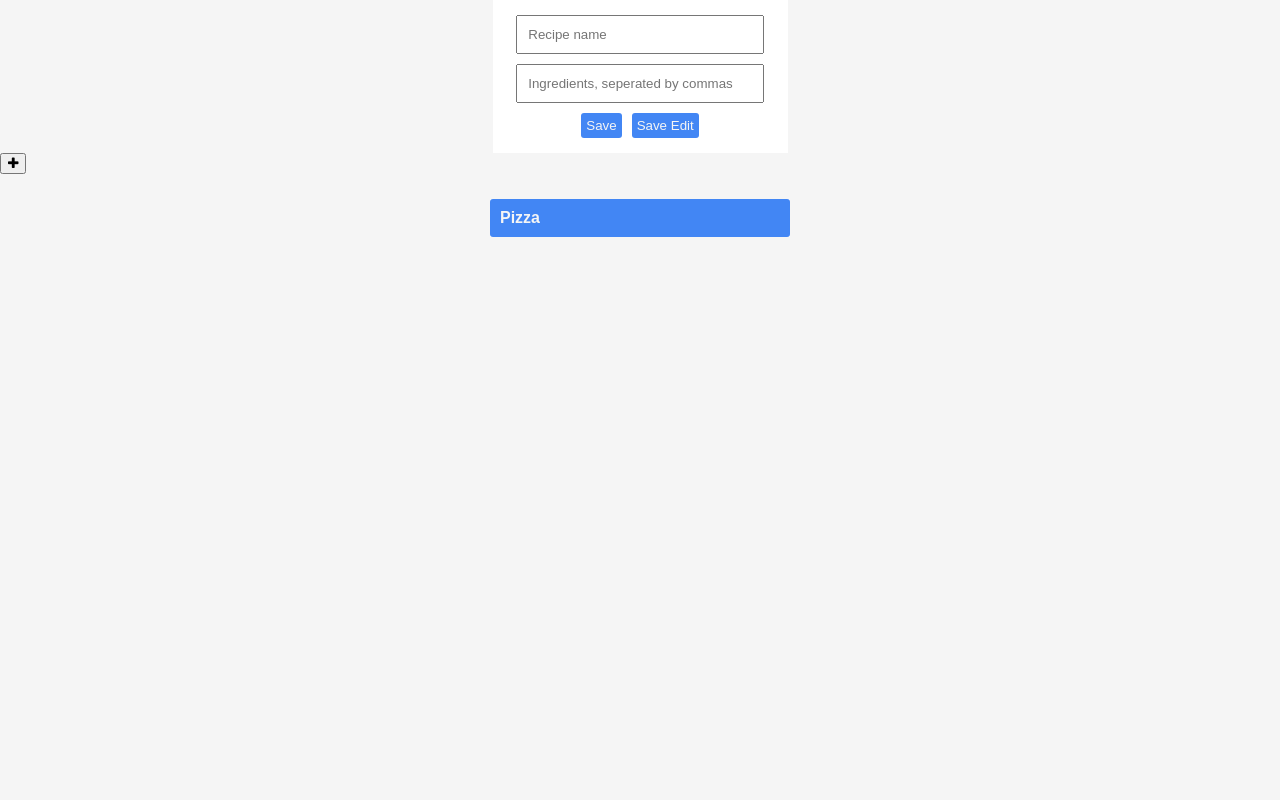
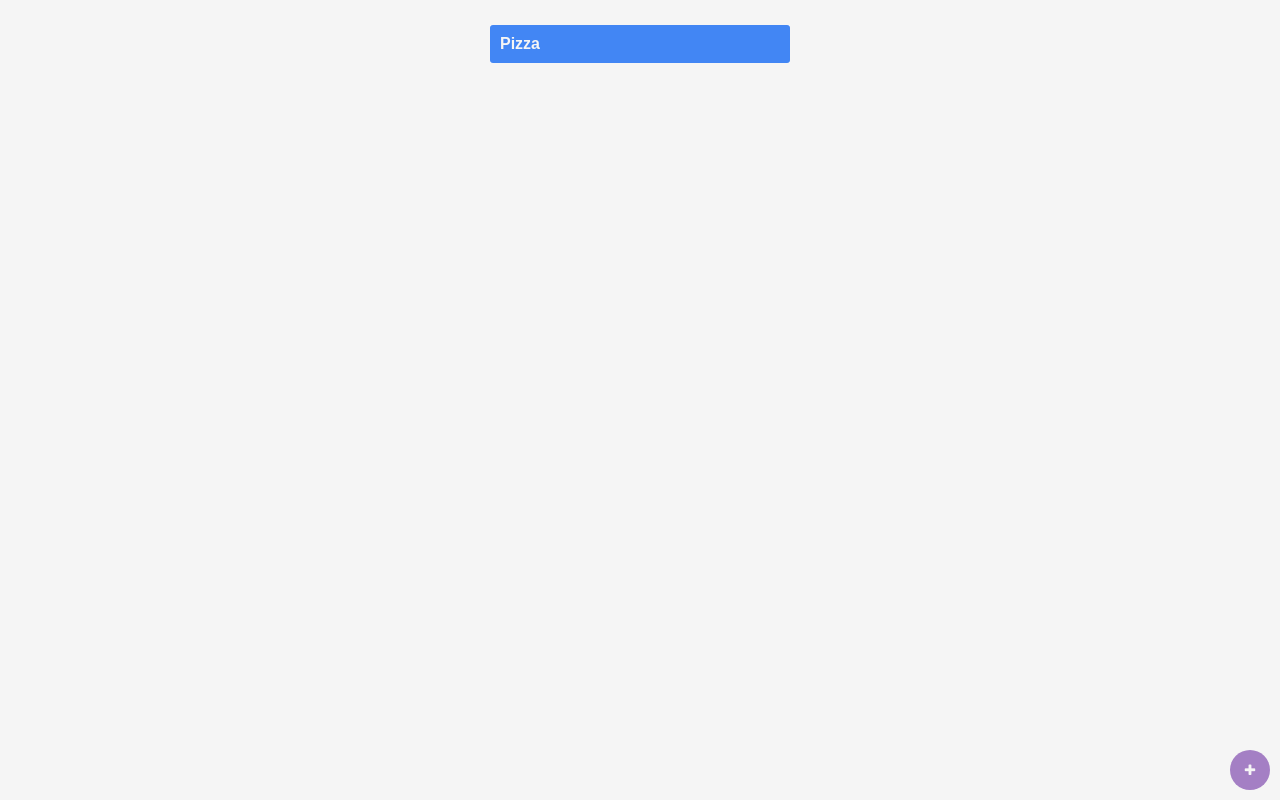
Before and after one commit to nikkilr88/fcc-recipe-box, a React (Create React App) app: page / in a window 1280 px wide. Built offline with nearby package versions, Linux system fonts and the light colour scheme.

Commit message:
Styled add new button

```diff
--- a/src/App.css
+++ b/src/App.css
@@ -4,12 +4,30 @@ body {
   overflow-y: scroll;
 }
 
+#addNew {
+  position: fixed;
+  bottom: 10px;
+  right: 10px;
+  height: 40px;
+  width: 40px;
+  border: none;
+  border-radius: 50%;
+  color: whitesmoke;
+  background: #a47fc4;
+}
+
+#addNew:hover{
+  cursor: pointer;
+}
+
 .newRecipe {
-  margin: 0 auto;
+  margin: 10px auto 0 auto;
   background: white;
   width: 275px;
   padding: 10px;
   text-align: center;
+  box-shadow: 0 1px 10px 5px rgba(0,0,0,0.1);
+  display: none;
 }
 
 .newRecipe input[type="text"] {
```
